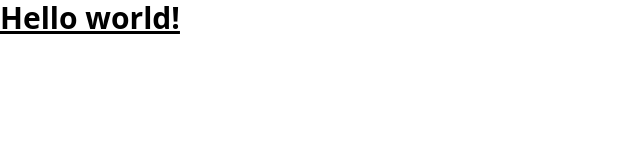
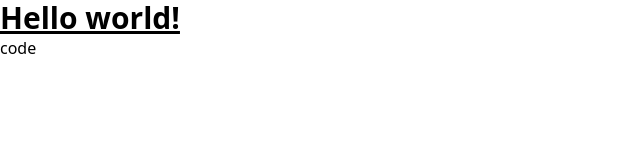
Before and after one commit to rudrakshSoni-dev/prompt-bank, a Next.js app: page / in a window 1280 px wide. Shown: the top 160 px of the page, without its empty margins (0-640 px from the left). Built offline with nearby package versions, Linux system fonts and the light colour scheme.

Commit message:
added a few changes

```diff
--- a/src/app/page.js
+++ b/src/app/page.js
@@ -6,7 +6,9 @@ export default function Home() {
   <h1 className="text-3xl font-bold underline">
       Hello world!
     </h1>
-    <div className="container"></div>
+    <div className="container">
+      <p>code</p>
+    </div>
   </>
 
   )
```
